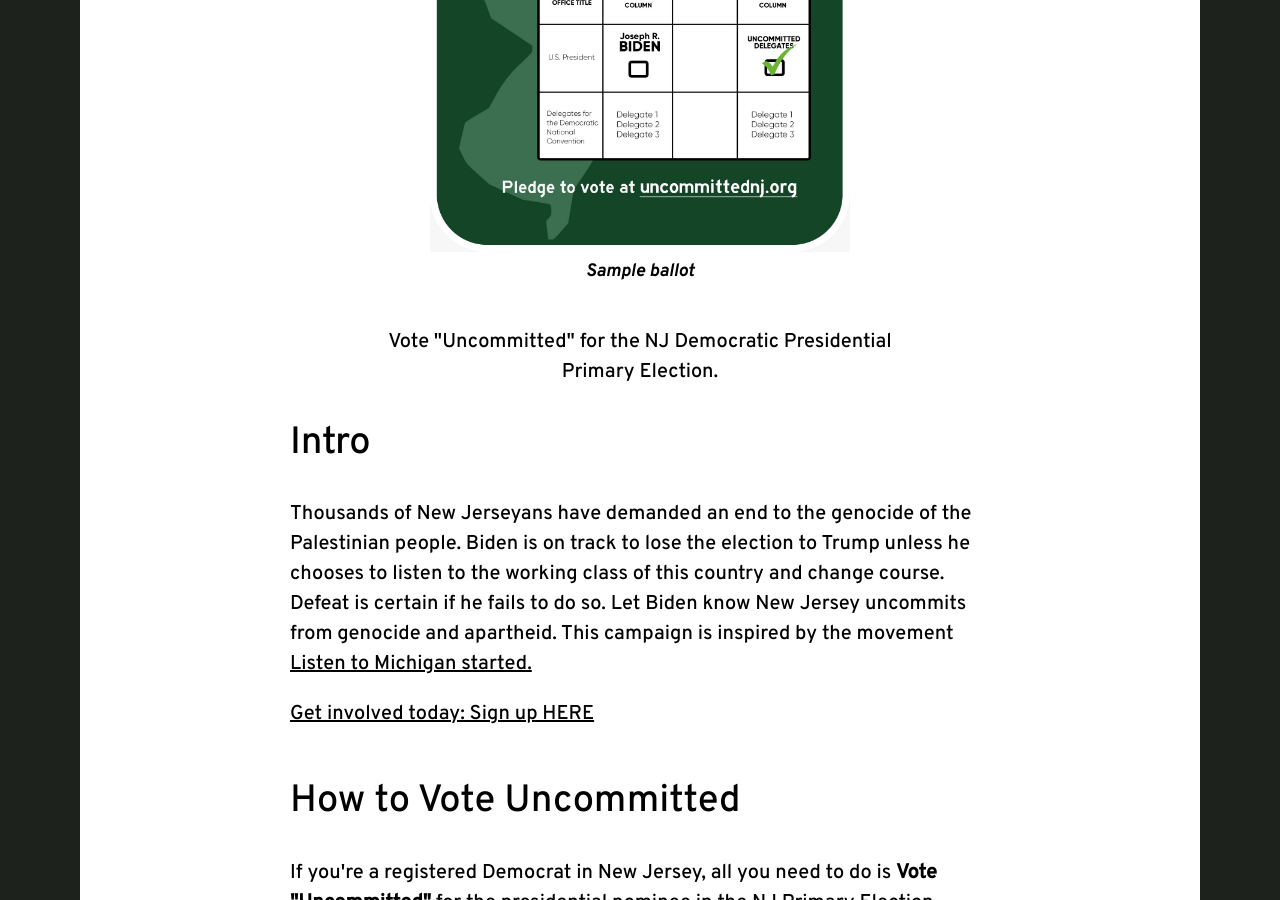
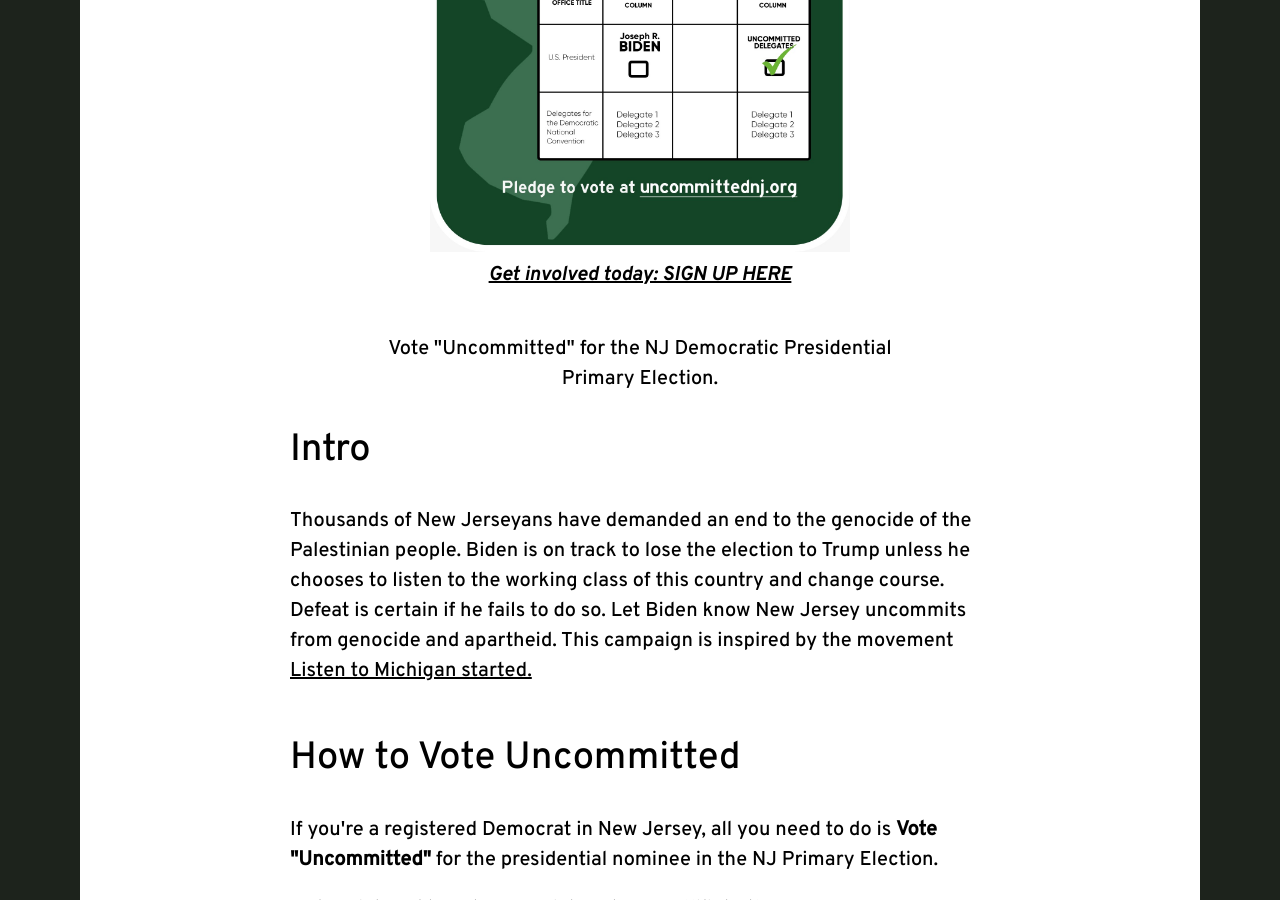
Before and after one commit to dsa-ntc/uncommittednj.org, a Jekyll site: the page built from index.html, in a window 1280 px wide and 900 px high, scrolled down 398 px. Built offline with Jekyll 4.4.1, drawn with Linux system fonts in a browser that asks for light colours.

Commit message:
moving signup link

```diff
--- a/index.html
+++ b/index.html
@@ -11,7 +11,9 @@
       <img style="width: 420px;" src="assets/uncommitted-ballot-graphic.jpeg" alt="Sample
 ballot that says President of the United States, Choose One, Joseph R Biden
 under Column A, and 'Uncommitted' written with an arrow pointing toward it.">
-      <figcaption><em>Sample ballot</em></figcaption>
+      <figcaption><em><a
+href=https://docs.google.com/forms/d/e/1FAIpQLSfYlbLJuBxBdyizdB8d7_RI6PwN-MwEoIrH_-CtKCKs5uCbvw/viewform>Get
+involved today: SIGN UP HERE</a></em></figcaption>
     </figure>
 
     <p>Vote "Uncommitted" for the NJ Democratic Presidential Primary Election.</p>
@@ -26,9 +28,6 @@
 genocide and apartheid. This campaign is inspired by the movement <a
 href=https://www.listentomichigan.com/>Listen to
 Michigan started.</a></p>
-    <p><a
-href=https://docs.google.com/forms/d/e/1FAIpQLSfYlbLJuBxBdyizdB8d7_RI6PwN-MwEoIrH_-CtKCKs5uCbvw/viewform>Get
-involved today: Sign up HERE</a></p>
 
   </div>
 
```
